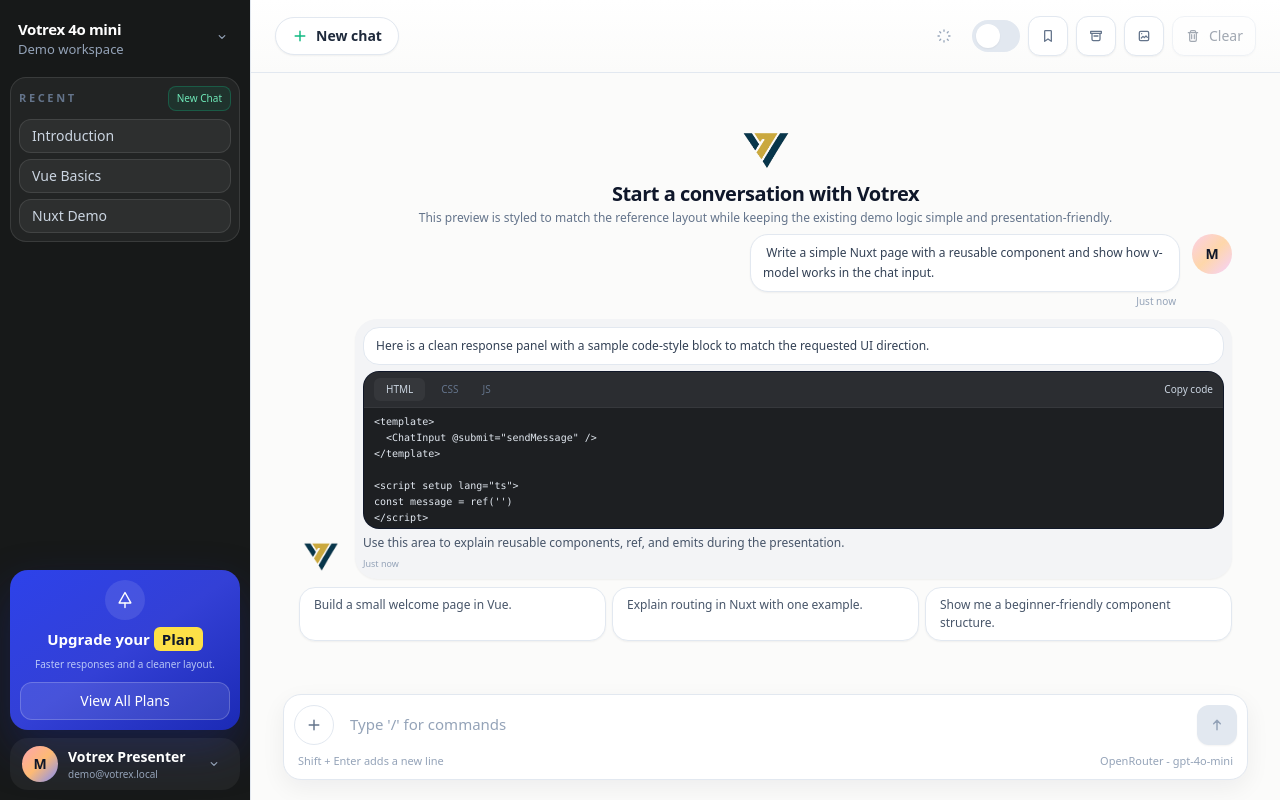
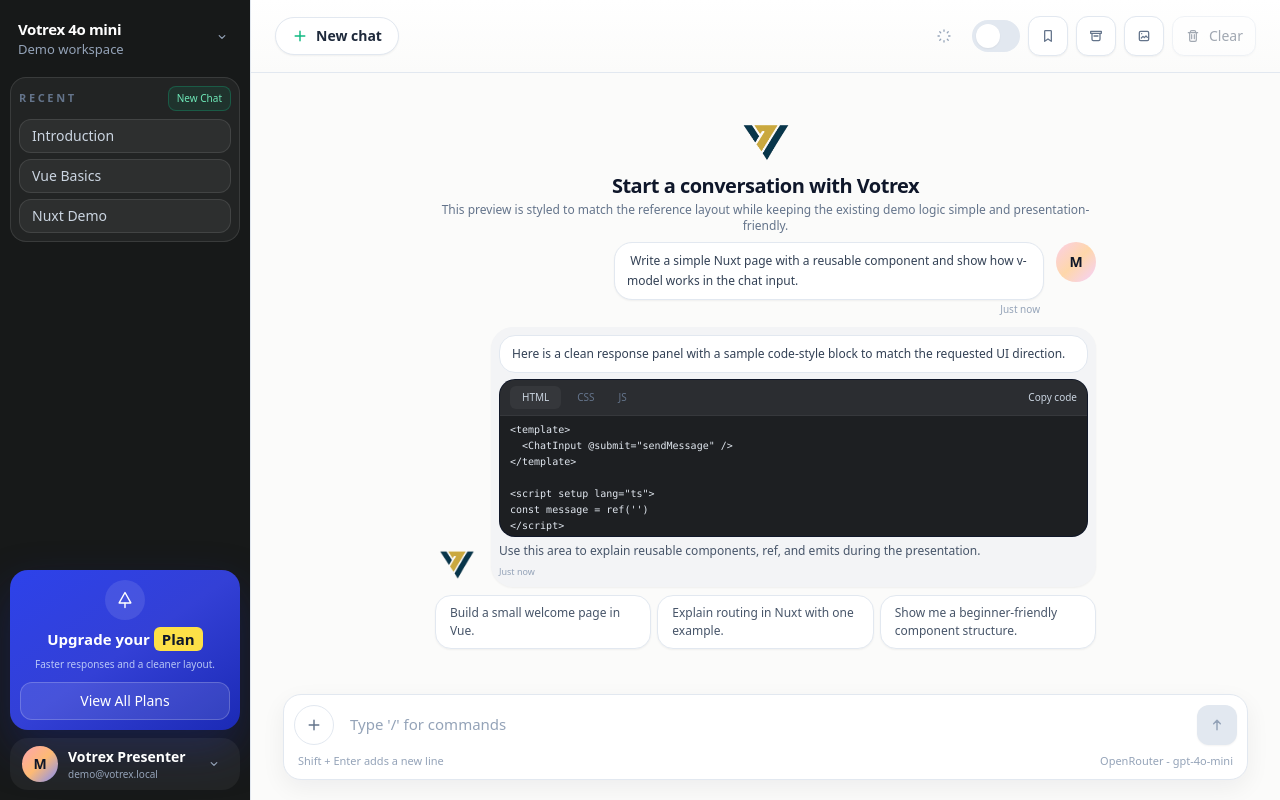
Before and after one commit to Taylerv1/Vortex, a Nuxt app: page /chat in a window 1280 px wide. Built offline with nearby package versions, Linux system fonts and the light colour scheme.

Commit message:
fix: adjust padding in EmptyState component for improved layout

```diff
--- a/components/EmptyState.vue
+++ b/components/EmptyState.vue
@@ -7,7 +7,7 @@ const examplePrompts = [
 </script>
 
 <template>
-  <div class="w-full space-y-2 py-0 px-3 md:px-6">
+  <div class="w-full space-y-2 py-0 px-10 md:px-40">
     <div class="text-center">
       <div class="mx-auto flex items-center justify-center">
         <img
```
